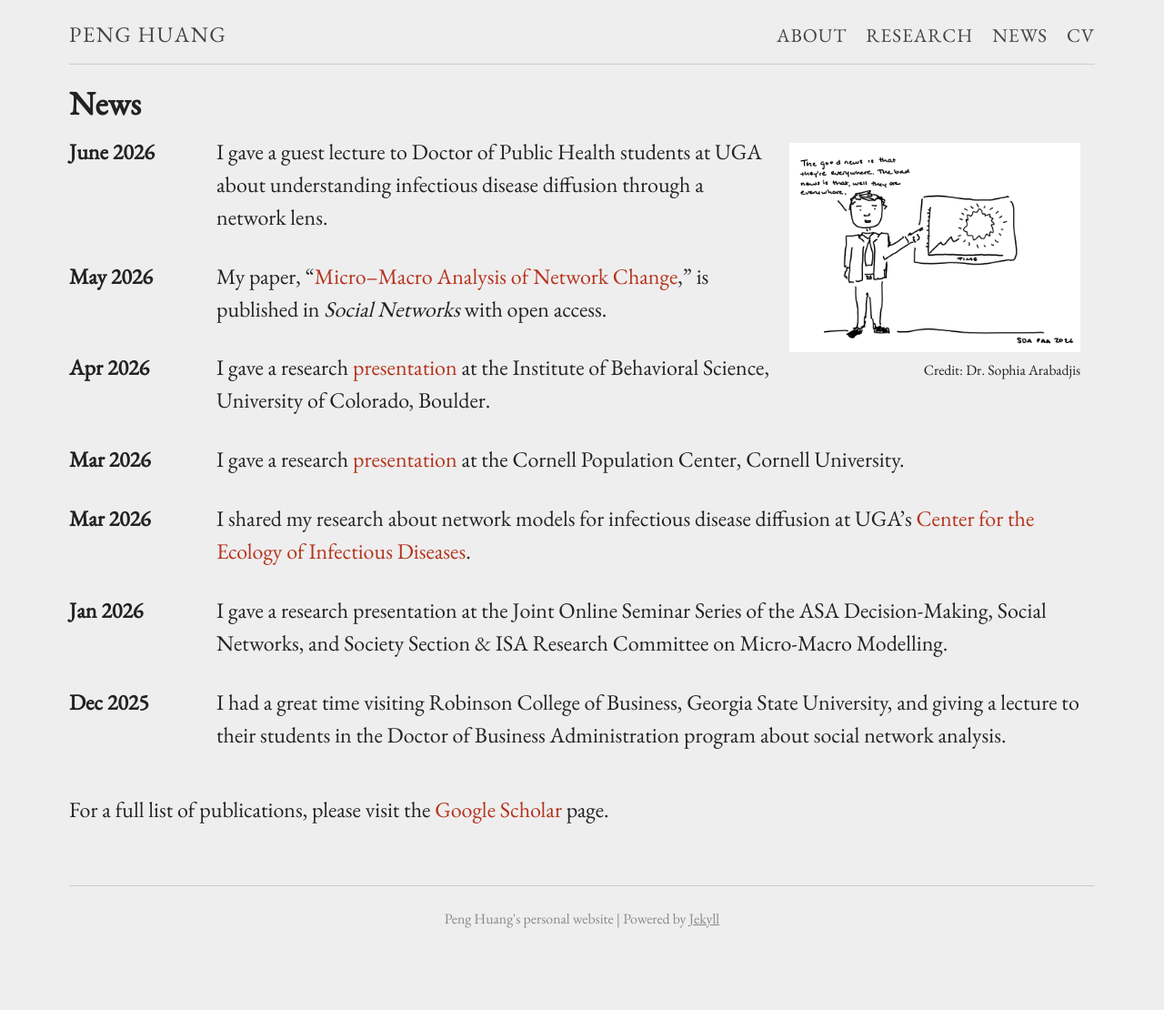
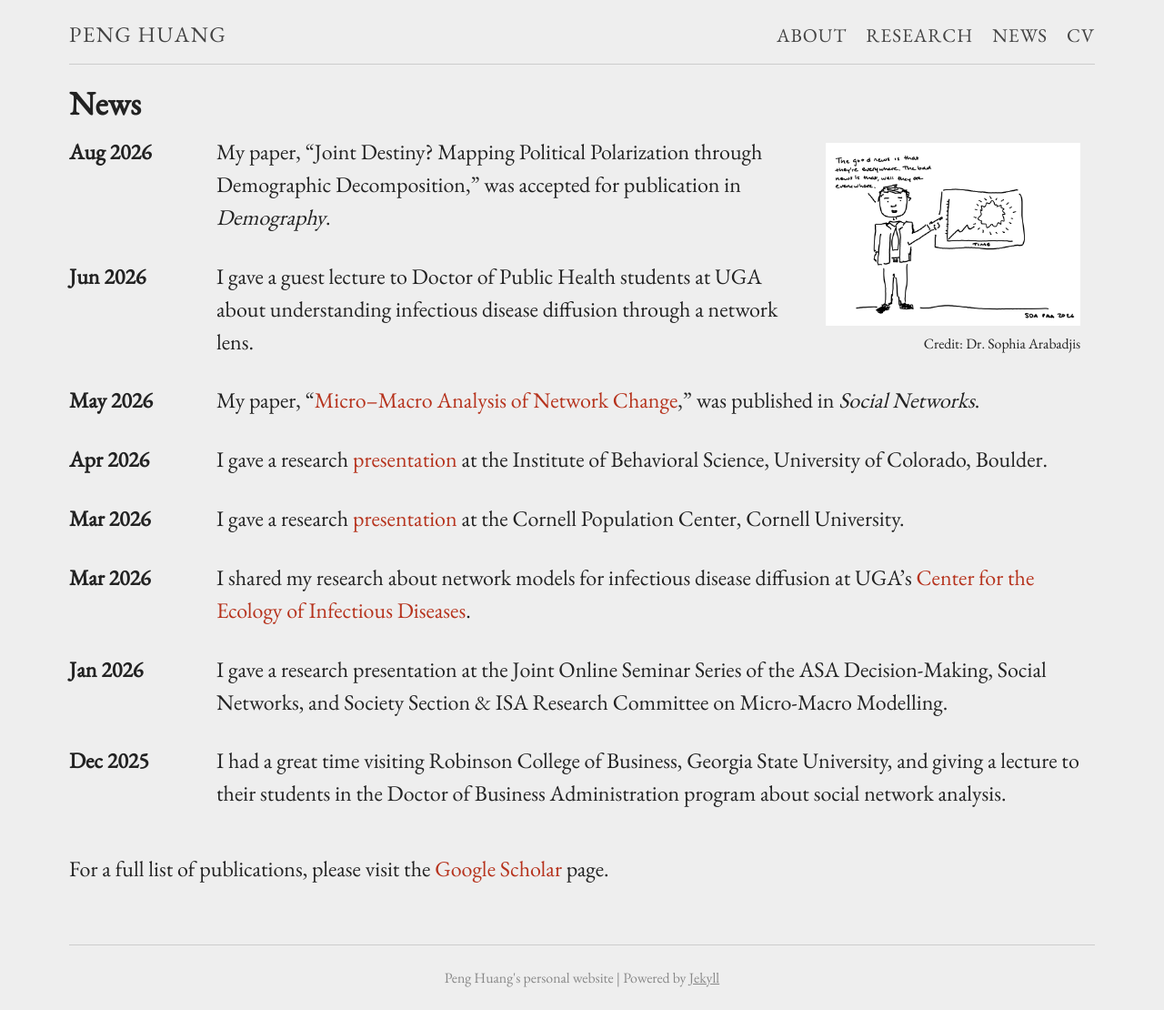
Before and after one commit to phuang5/personalwebsite, a Jekyll site: the page built from news.md, in a window 1280 px wide. Shown: the whole page at 91% size. Built offline with Jekyll 4.4.1, drawn with Linux system fonts in a browser that asks for light colours; before the commit the page ends 1046 px from its top, so only the background shows below that.

Commit message:
Add Demography acceptance to news and update CV
Co-Authored-By: Claude Opus 5 <noreply@anthropic.com>

```diff
--- a/news.md
+++ b/news.md
@@ -4,13 +4,16 @@ permalink: /news/
 title: News
 ---
 
-{% include image.html url="/images/dispersion.png" caption="Credit: Dr. Sophia Arabadjis" align="right" width="320px" %}
+{% include image.html url="/images/dispersion.png" caption="Credit: Dr. Sophia Arabadjis" align="right" width="280px" %}
 
-**June 2026**
+**Aug 2026**
+: My paper, "Joint Destiny? Mapping Political Polarization through Demographic Decomposition," was accepted for publication in *Demography*.
+
+**Jun 2026**
 : I gave a guest lecture to Doctor of Public Health students at UGA about understanding infectious disease diffusion through a network lens.
 
 **May 2026**
-: My paper, "[Micro–Macro Analysis of Network Change](https://doi.org/10.1016/j.socnet.2026.04.009){:target="_blank" rel="noopener noreferrer"}," is published in *Social Networks* with open access.
+: My paper, "[Micro–Macro Analysis of Network Change](https://doi.org/10.1016/j.socnet.2026.04.009){:target="_blank" rel="noopener noreferrer"}," was published in *Social Networks*.
 
 **Apr 2026**
 : I gave a research [presentation](https://ibs.colorado.edu/event/ibs-speaker-series-peng-huang/){:target="_blank" rel="noopener noreferrer"} at the Institute of Behavioral Science, University of Colorado, Boulder.
```
Also changed, not shown: 1 other file.
